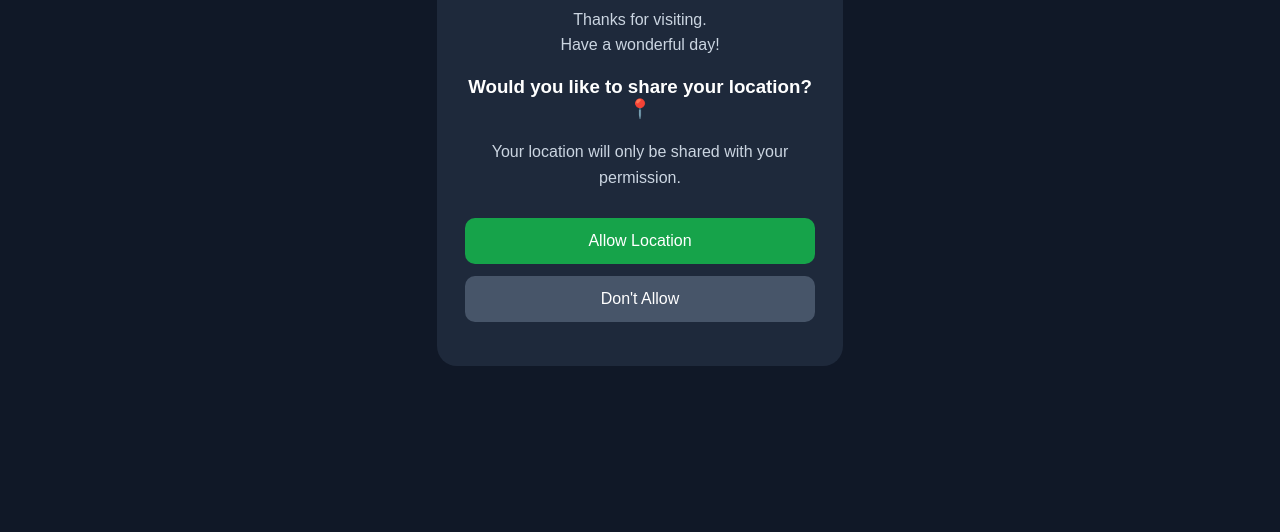
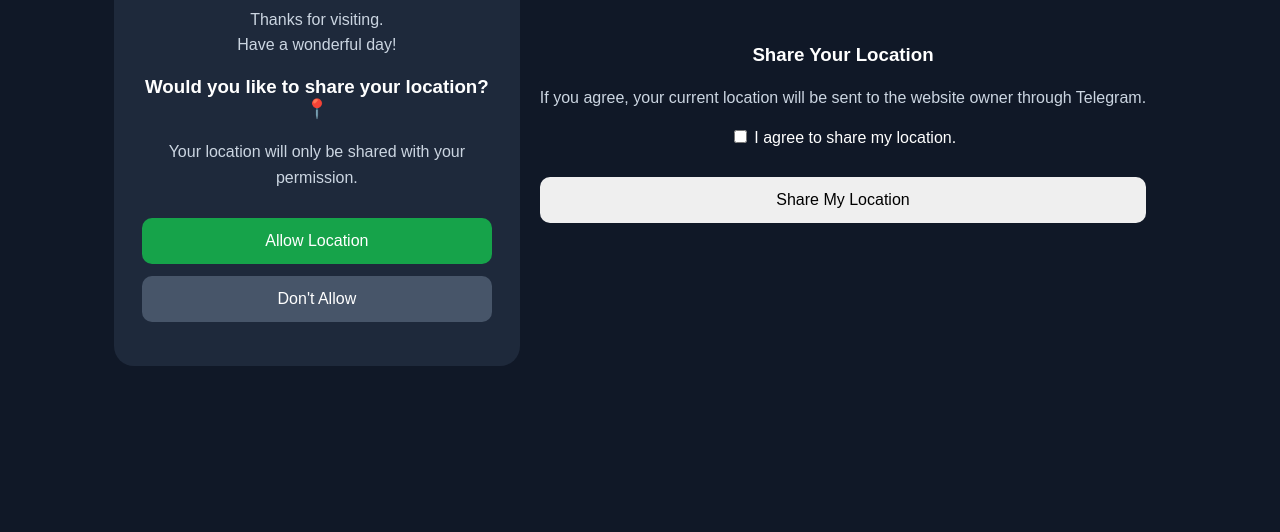
Before and after one commit to pacchiprashanth861-ops/smart-geo, a plain HTML site: page index.html in a window 1280 px wide. Shown: the part 268-800 px from the top of the page. Drawn offline with Linux system fonts and the light colour scheme.

Commit message:
Implement location sharing functionality
Added a feature to share user location with consent.

```diff
--- a/index.html
+++ b/index.html
@@ -89,5 +89,77 @@ function decline() {
     "No problem! Thanks for visiting. Goodbye! 👋";
 }
 </script>
+
+<div style="padding:20px;text-align:center;">
+  <h3>Share Your Location</h3>
+
+  <p>
+    If you agree, your current location will be
+    sent to the website owner through Telegram.
+  </p>
+
+  <label>
+    <input type="checkbox" id="consent">
+    I agree to share my location.
+  </label>
+
+  <br><br>
+
+  <button onclick="shareLocation()">
+    Share My Location
+  </button>
+
+  <p id="status"></p>
+</div>
+
+<script>
+async function shareLocation() {
+  const status = document.getElementById("status");
+
+  if (!document.getElementById("consent").checked) {
+    status.innerText = "Please agree before sharing.";
+    return;
+  }
+
+  if (!navigator.geolocation) {
+    status.innerText = "Location is not supported.";
+    return;
+  }
+
+  status.innerText = "Waiting for location permission...";
+
+  navigator.geolocation.getCurrentPosition(async function(pos) {
+    status.innerText = "Submitting your location...";
+
+    const data = {
+      consent: true,
+      latitude: pos.coords.latitude,
+      longitude: pos.coords.longitude,
+      pageUrl: location.href
+    };
+
+    try {
+      await fetch("PASTE_YOUR_WEB_APP_URL_HERE", {
+        method: "POST",
+        mode: "no-cors",
+        headers: {
+          "Content-Type": "text/plain"
+        },
+        body: JSON.stringify(data)
+      });
+
+      status.innerText =
+        "Request submitted. Thank you for sharing!";
+
+    } catch (error) {
+      status.innerText = "Could not submit. Please try again.";
+    }
+
+  }, function() {
+    status.innerText = "Location permission was not granted.";
+  });
+}
+</script>
+
 </body>
 </html>
```
